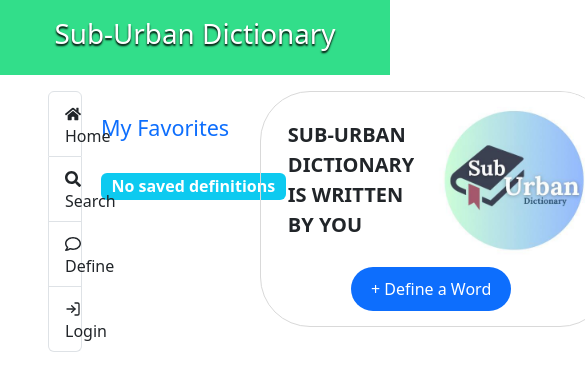
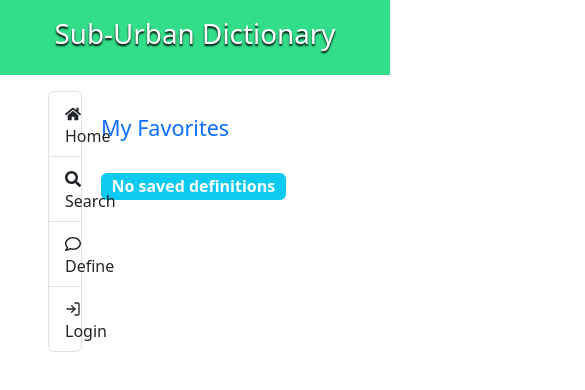
Before and after one commit to zprintln/SubUrban-Dictionary, a React (Create React App) app in the folder web-dev/: page /profile in a window 390 px wide. Shown: the top 390 px of the page, 585 px wide, since content can reach past the window. Built offline with nearby package versions, Linux system fonts and the light colour scheme.

Commit message:
Resize components

```diff
--- a/web-dev/src/components/left-bar/nav-bar.js
+++ b/web-dev/src/components/left-bar/nav-bar.js
@@ -91,7 +91,7 @@ const NavigationSidebar = () => {
           </Link>
         ))}
       {active === "profile" && !username && currentUser && (
-        <div>
+        <div className="d-none d-lg-block">
           <div>
             <label className="form-label mt-4">Username</label>
             <input
--- a/web-dev/src/components/right-bar/add-word.js
+++ b/web-dev/src/components/right-bar/add-word.js
@@ -2,7 +2,7 @@ import { Link } from "react-router-dom";
 
 export const AddWord = () => {
   return (
-    <div
+    <div className="d-none d-lg-block"
       style={{
         borderRadius: 50,
         width: "350px",
--- a/web-dev/src/components/right-bar/my-words.js
+++ b/web-dev/src/components/right-bar/my-words.js
@@ -2,7 +2,7 @@ import { Link } from "react-router-dom";
 
 export const MyWords = ({ words, username }) => {
   return (
-    <div>
+    <div className="d-none d-lg-block">
       <strong style={{ textTransform: "capitalize", fontSize: 22, color: "#134FE6" }}>
         {username ? username.replace("%20", " ") + "'s " : "My "}
           Words
--- a/web-dev/src/screens/profile-screen.js
+++ b/web-dev/src/screens/profile-screen.js
@@ -60,6 +60,7 @@ const ProfileScreen = () => {
       {favorites.length > 0 ? (
         // Map through the favorite words and render WordCard components
         favorites.map((wordDetails) => (
+          <div className="col-12 col-lg-12 col-sm-12 col-xl-12">
             <WordCard
               key={wordDetails._id}
               wordDetails={wordDetails}
@@ -68,6 +69,7 @@ const ProfileScreen = () => {
               onUnSave={handleUnSave}
               onDelete={handleDelete}
             />
+          </div>
         ))
       ) : (
         <div>
```
Lines whose indentation alone changed are shown as unchanged.
